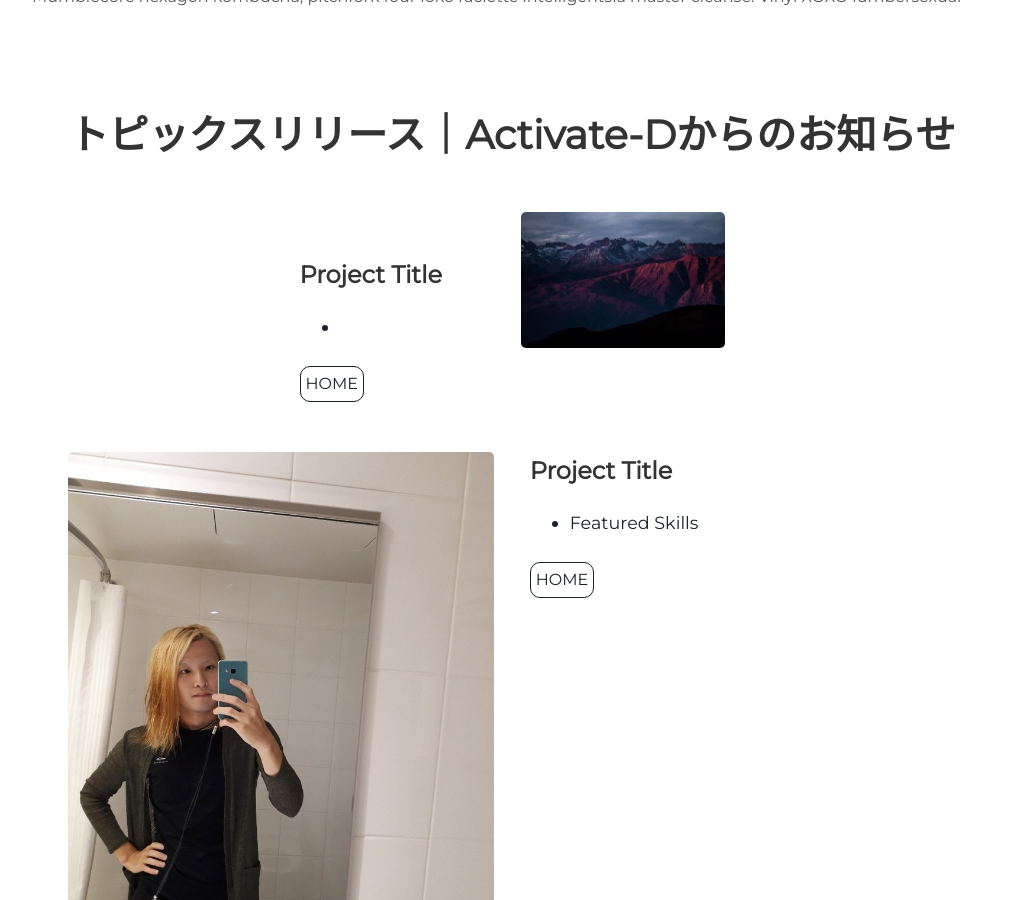
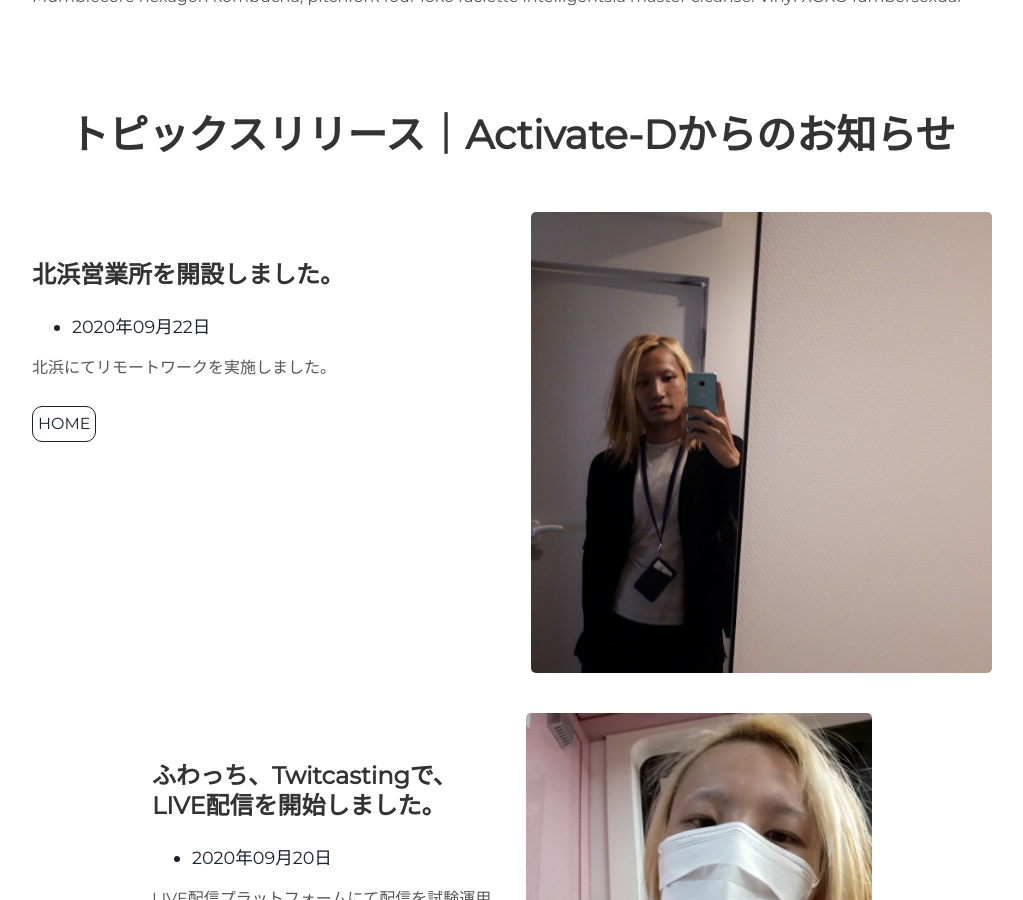
Before and after one commit to takagotch/page351, a Jekyll site: the page built from index.html, in a window 1280 px wide and 900 px high, scrolled down 2150 px. Shown: the whole window, without its empty margins (128-1151 px from the left). Built offline with Jekyll 4.4.1, drawn with Linux system fonts in a browser that asks for light colours; some of the changed text lies outside the part shown.

Commit message:
Update projects.html

```diff
--- a/_includes/projects.html
+++ b/_includes/projects.html
@@ -2,19 +2,55 @@
   <h1> トピックスリリース｜Activate-Dからのお知らせ </h1>
 </div>
 
+
+
+
+
+
+
+
+
+
+
+
+
+
+
+
+
+<!-- --><!-- --><!-- -->
+
 <div class="user-projects">
   <div class="images-right">
-    <img alt="mountains" src="{{ "/assets/img/mountains.jpg" | prepend: site.baseurl }}" />
+    <img alt="mountains" src="{{ "/assets/img/fr5.jpg" | prepend: site.baseurl }}" />
   </div>
   <div class="contents">
-    <h3> Project Title </h3>
+    <h3> 北浜営業所を開設しました。 </h3>
     <ul>
       <li>
-
+      2020年09月22日
       </li>
     </ul>
     <p>
+    北浜にてリモートワークを実施しました。
+    </p>
+    <a class="project-link" href="#">HOME</a>
+  </div>
+</div>
 
+<div class="user-projects">
+  <div class="images-right">
+    <img alt="mountains" src="{{ "/assets/img/fr4.jpg" | prepend: site.baseurl }}" />
+  </div>
+  <div class="contents">
+    <h3> ふわっち、Twitcastingで、LIVE配信を開始しました。 </h3>
+    <ul>
+      <li>
+      2020年09月20日
+      </li>
+    </ul>
+    <p>
+    LIVE配信プラットフォームにて配信を試験運用しました。
     </p>
     <a class="project-link" href="#">HOME</a>
   </div>
@@ -22,37 +58,53 @@
 
 <div class="user-projects">
   <div class="images-left">
-    <img alt="mountains" src="{{ "/assets/img/fr1.jpg" | prepend: site.baseurl }}" />
+    <img alt="mountains" src="{{ "/assets/img/fr3.jpg" | prepend: site.baseurl }}" />
   </div>
   <div class="contents-right">
-    <h3> Project Title </h3>
+    <h3> 長堀橋Morningboxホテルにて外出先でのキッチン利用を確認 </h3>
     <ul>
       <li>
-        Featured Skills
+        {{ site.time | date: "%Y年%m月%d日%H時%m分%d秒"}}
       </li>
     </ul>
     <p>
-
+    長堀橋Morningboxホテルにて共有ラウンジ、外出先でのキッチンの利用を確認しました。
     </p>
     <a class="project-link" href="#">HOME</a>
   </div>
 </div>
 
-
+<div class="user-projects">
+  <div class="images-left">
+    <img alt="mountains" src="{{ "/assets/img/fr2.jpg" | prepend: site.baseurl }}" />
+  </div>
+  <div class="contents-right">
+    <h3> 本町リゾート営業所を試験運用。 </h3>
+    <ul>
+      <li>
+        2020年08月07日
+      </li>
+    </ul>
+    <p>
+    本町APAリゾートホテルにて、リモートワークの実施を開始しました。
+    </p>
+    <a class="project-link" href="#">HOME</a>
+  </div>
+</div>
 
 <div class="user-projects">
   <div class="images-right">
-    <img alt="mountains" src="{{ "/assets/img/mountains.jpg" | prepend: site.baseurl }}" />
+    <img alt="mountains" src="{{ "/assets/img/fr1.jpg" | prepend: site.baseurl }}" />
   </div>
   <div class="contents">
-    <h3> Project Title </h3>
+    <h3> Updated our official homepage </h3>
     <ul>
       <li>
         {{ site.time | date: "%B %e, %Y at %r %Z" }}
       </li>
     </ul>
     <p>
-
+    This page have been showed renewed up. We'll speak the latest information from this page.
     </p>
     <a class="project-link" href="#">HOME</a>
   </div>
```
